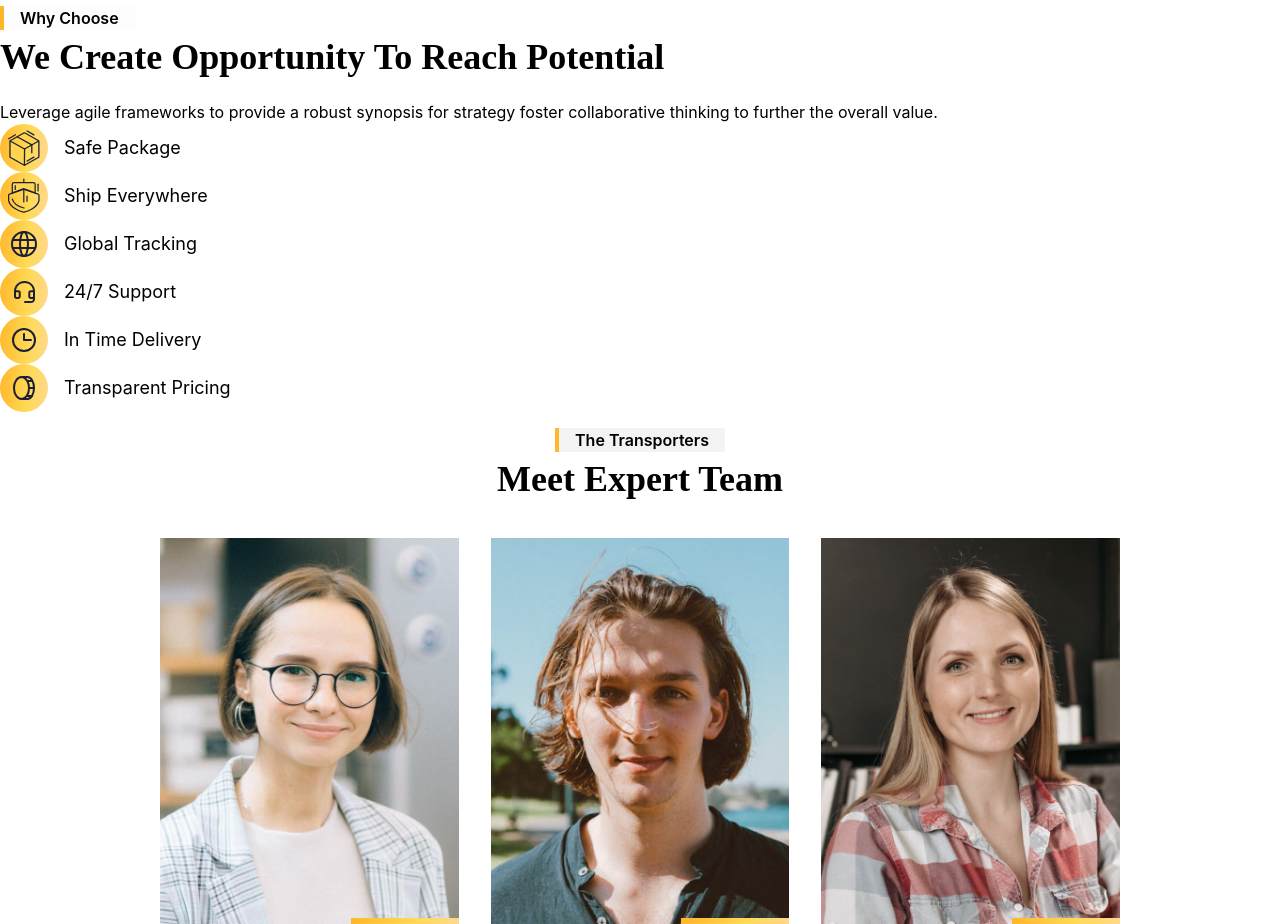
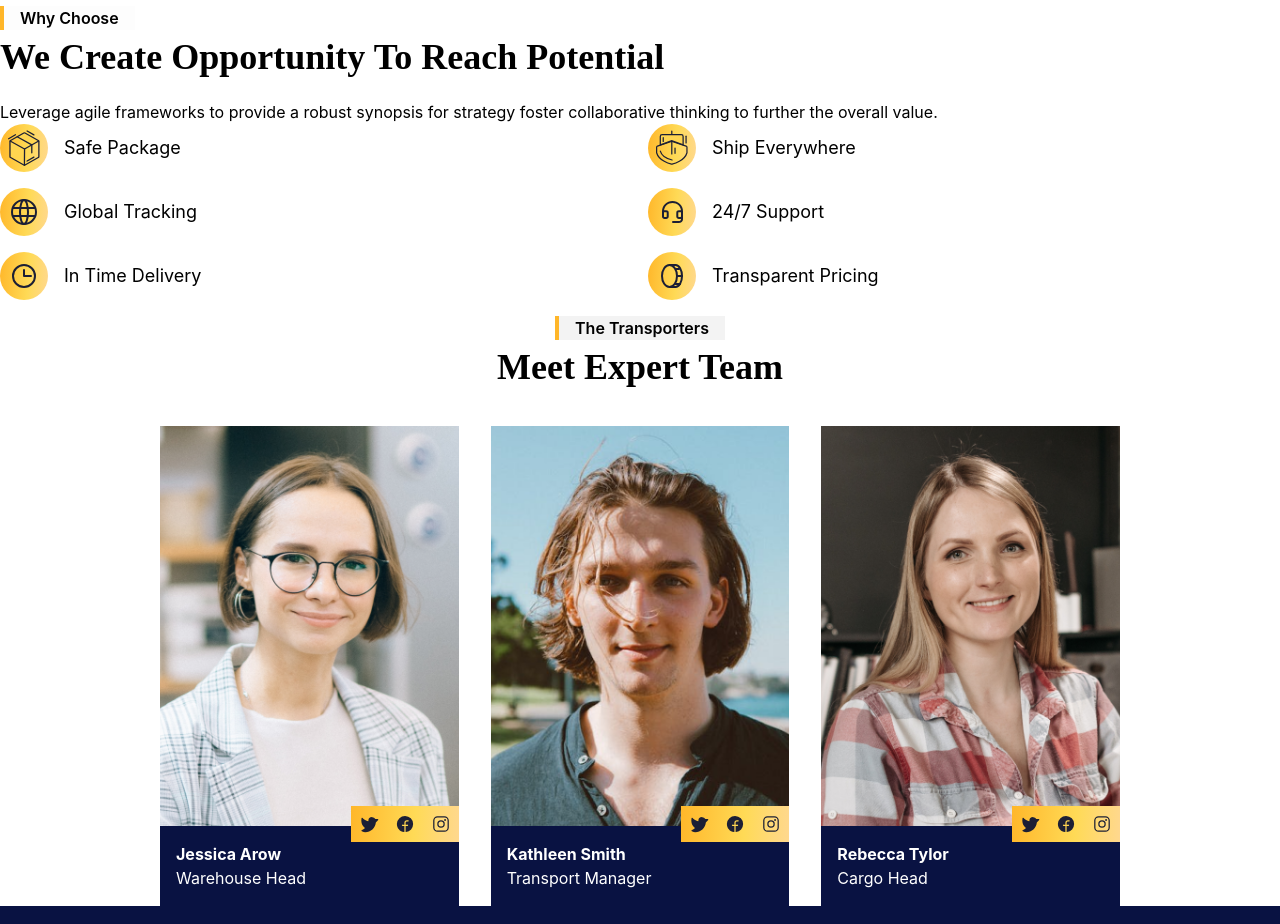
Before and after one commit to smartcollins/logistics, a React (Create React App) app: page / in a window 1280 px wide. Shown: the part 3040-3964 px from the top of the page. Built offline with nearby package versions, Linux system fonts and the light colour scheme.

Commit message:
work in progress

```diff
--- a/src/pages/Home.jsx
+++ b/src/pages/Home.jsx
@@ -79,7 +79,7 @@ const Home = ()=>{
                 <div>
                     <Caption txt={'why choose'} txt2={'we create opportunity to reach potential'}/>
                     <p className=''>Leverage agile frameworks to provide a robust synopsis for strategy foster collaborative thinking to further the overall value.</p>
-                    <div>
+                    <div className='grid grid-cols-2 gap-4'>
                         {facts.map((item,idx)=><Fact key={idx} {...item}/>)}
                     </div>
                 </div>
```
